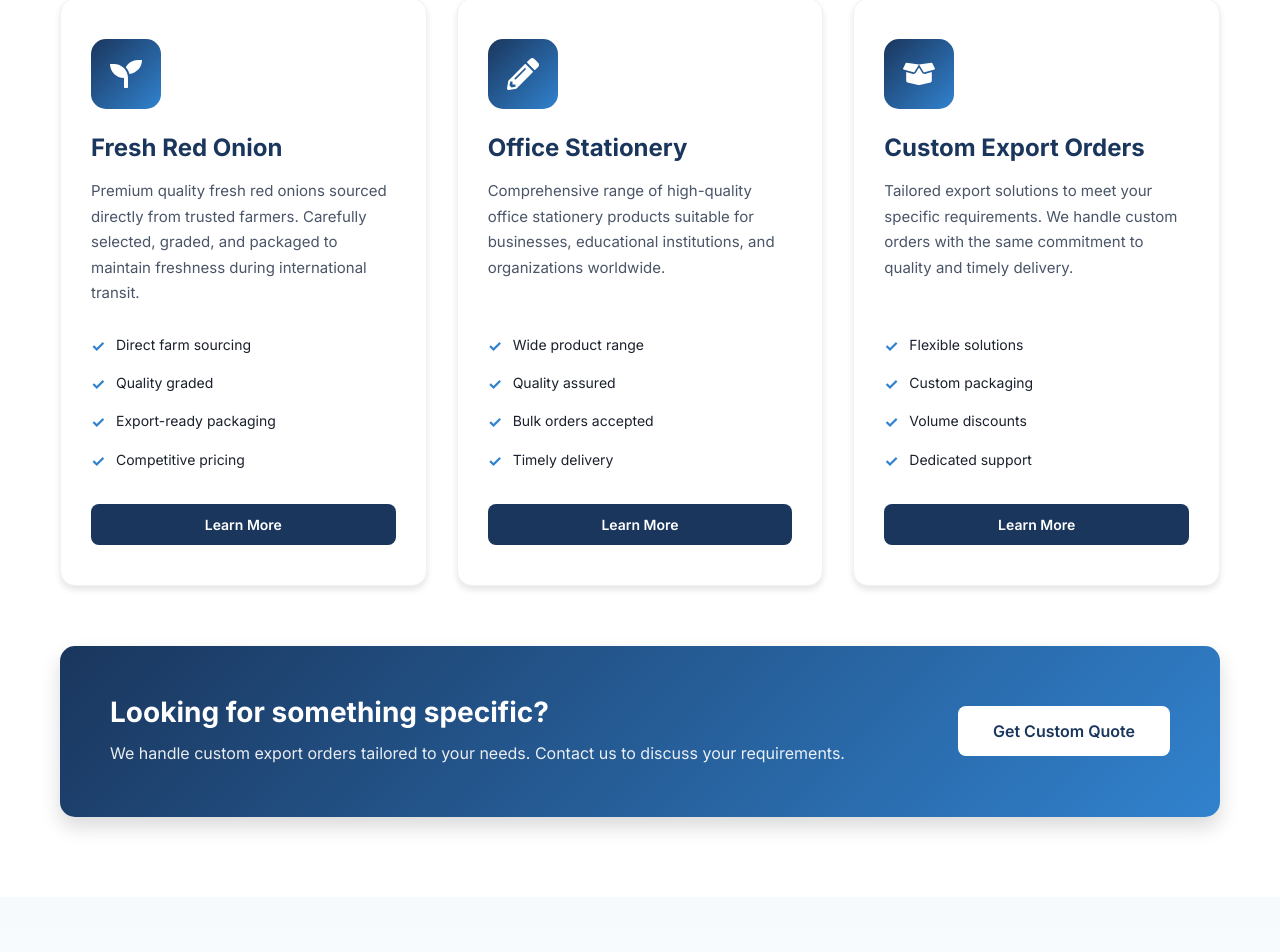
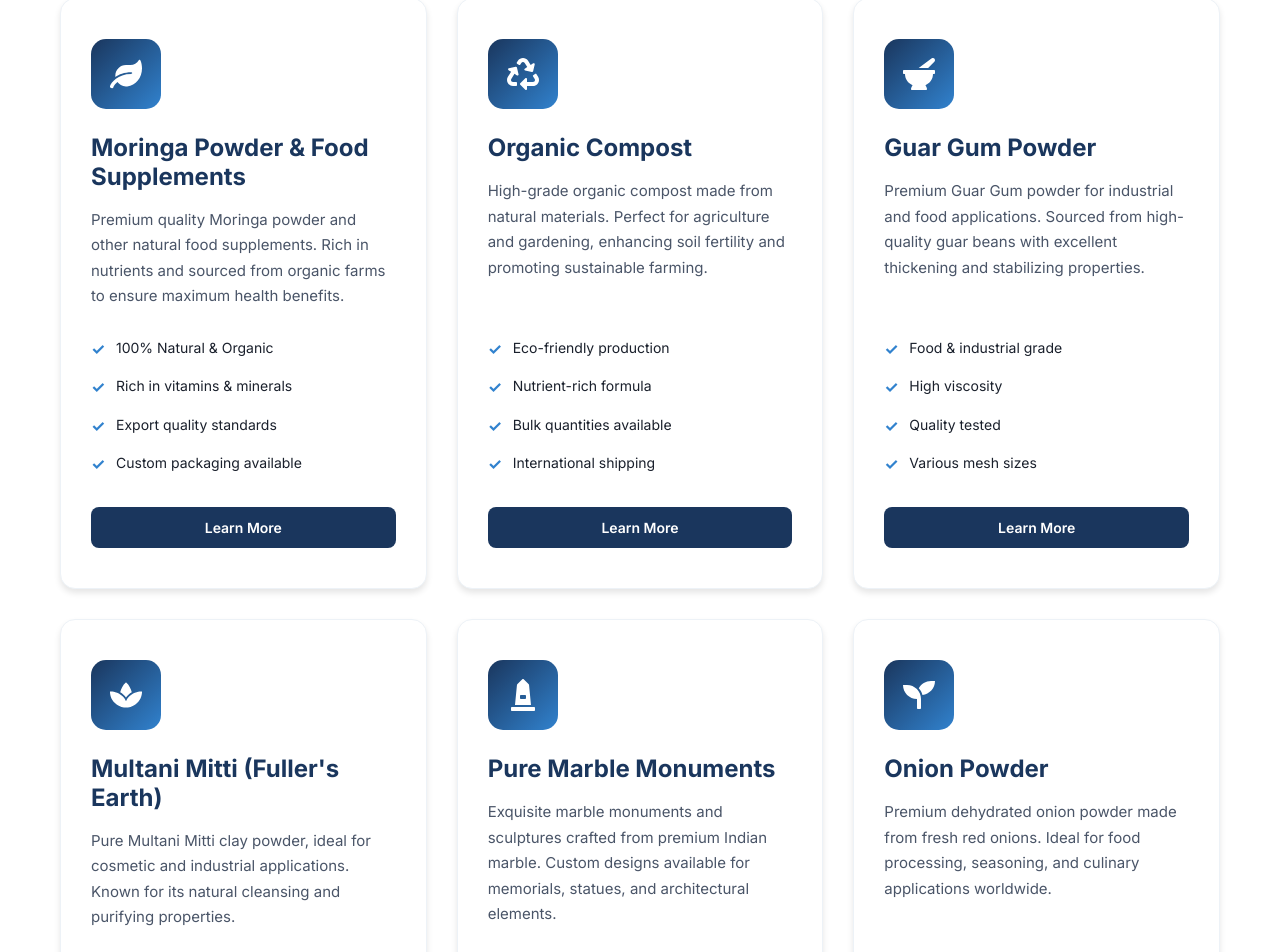
Before and after one commit to Firocious1/N-N_Exports, a React (Create React App) app: page / in a window 1280 px wide. Shown: the part 2191-3143 px from the top of the page. Built offline with nearby package versions, Linux system fonts and the light colour scheme.

Commit message:
Add 6 new products: Moringa powder, Organic Compost, Guar Gum, Multani Mitti, Marble Monuments, Onion Powder

```diff
--- a/src/components/Products/Products.js
+++ b/src/components/Products/Products.js
@@ -1,18 +1,73 @@
 import React from 'react';
 import './Products.css';
-import { FaSeedling, FaPencilAlt, FaBoxOpen } from 'react-icons/fa';
+import { FaSeedling, FaPencilAlt, FaBoxOpen, FaLeaf, FaRecycle, FaMortarPestle, FaSpa, FaMonument } from 'react-icons/fa';
 
 const Products = () => {
   const products = [
     {
+      icon: <FaLeaf />,
+      title: 'Moringa Powder & Food Supplements',
+      description: 'Premium quality Moringa powder and other natural food supplements. Rich in nutrients and sourced from organic farms to ensure maximum health benefits.',
+      features: [
+        '100% Natural & Organic',
+        'Rich in vitamins & minerals',
+        'Export quality standards',
+        'Custom packaging available'
+      ]
+    },
+    {
+      icon: <FaRecycle />,
+      title: 'Organic Compost',
+      description: 'High-grade organic compost made from natural materials. Perfect for agriculture and gardening, enhancing soil fertility and promoting sustainable farming.',
+      features: [
+        'Eco-friendly production',
+        'Nutrient-rich formula',
+        'Bulk quantities available',
+        'International shipping'
+      ]
+    },
+    {
+      icon: <FaMortarPestle />,
+      title: 'Guar Gum Powder',
+      description: 'Premium Guar Gum powder for industrial and food applications. Sourced from high-quality guar beans with excellent thickening and stabilizing properties.',
+      features: [
+        'Food & industrial grade',
+        'High viscosity',
+        'Quality tested',
+        'Various mesh sizes'
+      ]
+    },
+    {
+      icon: <FaSpa />,
+      title: 'Multani Mitti (Fuller\'s Earth)',
+      description: 'Pure Multani Mitti clay powder, ideal for cosmetic and industrial applications. Known for its natural cleansing and purifying properties.',
+      features: [
+        'Natural & pure',
+        'Cosmetic grade quality',
+        'Finely processed',
+        'Export certified'
+      ]
+    },
+    {
+      icon: <FaMonument />,
+      title: 'Pure Marble Monuments',
+      description: 'Exquisite marble monuments and sculptures crafted from premium Indian marble. Custom designs available for memorials, statues, and architectural elements.',
+      features: [
+        'Premium marble quality',
+        'Custom designs',
+        'Expert craftsmanship',
+        'Secure packaging & shipping'
+      ]
+    },
+    {
       icon: <FaSeedling />,
-      title: 'Fresh Red Onion',
-      description: 'Premium quality fresh red onions sourced directly from trusted farmers. Carefully selected, graded, and packaged to maintain freshness during international transit.',
+      title: 'Onion Powder',
+      description: 'Premium dehydrated onion powder made from fresh red onions. Ideal for food processing, seasoning, and culinary applications worldwide.',
       features: [
-        'Direct farm sourcing',
-        'Quality graded',
-        'Export-ready packaging',
-        'Competitive pricing'
+        'Fresh onion sourced',
+        'Low moisture content',
+        'Long shelf life',
+        'Food safety certified'
       ]
     },
     {
```
Also changed, not shown: EMAILJS_QUICK_SETUP.txt, 2 other files (tests, documents, lock files or other folders).
